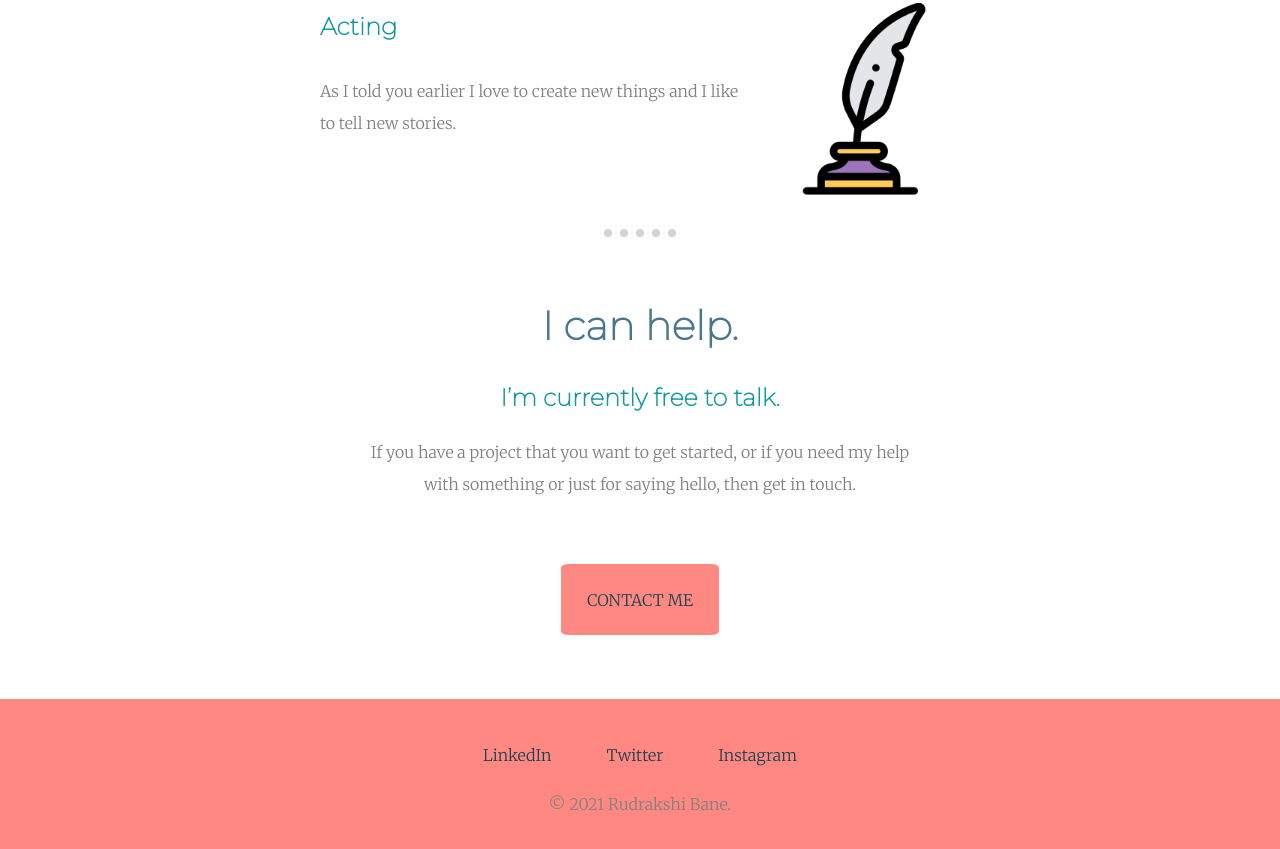
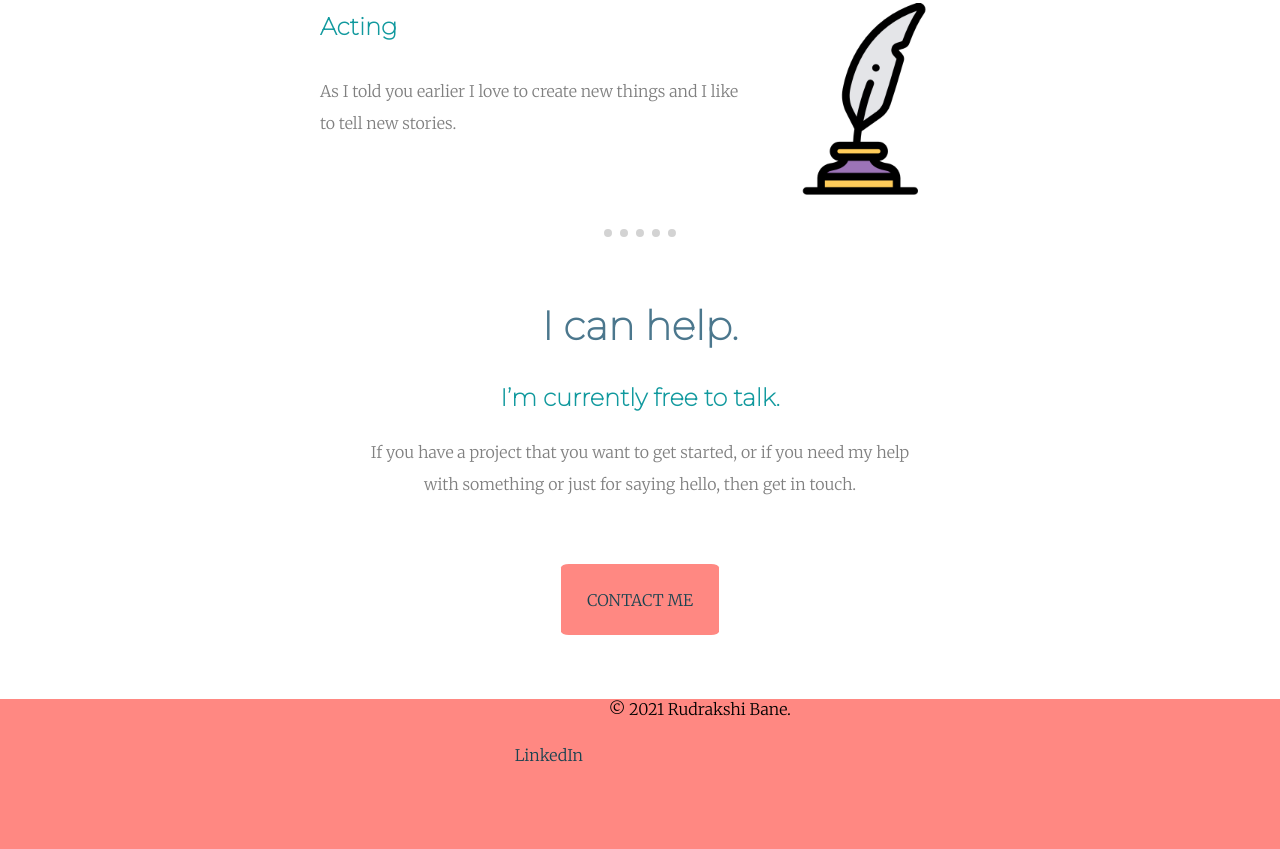
Before and after one commit to rudrakshibane/-Personal-Website, a plain HTML site: page index.html in a window 1280 px wide. Shown: the part 1855-2704 px from the top of the page. Drawn offline with Linux system fonts and the light colour scheme.

Commit message:
Update index.html

```diff
--- a/index.html
+++ b/index.html
@@ -71,9 +71,7 @@
 
 
       <div class="bottom-container">
-        <a class="footer-link" href="https://www.linkedin.com/in/rudrakshi-bane-97b6461b6/">LinkedIn</a>
-        <a class="footer-link" href="https://twitter.com/aakash_milind">Twitter</a>
-        <a class="footer-link" href="https://www.facebook.com/aakash.patwardhan.31/">Instagram</a>
+        <a class="footer-link" href="https://www.linkedin.com/in/rudrakshi-bane-97b6461b6/">LinkedIn</a
         <p>© 2021 Rudrakshi Bane.</p>
       </div>
 
```
